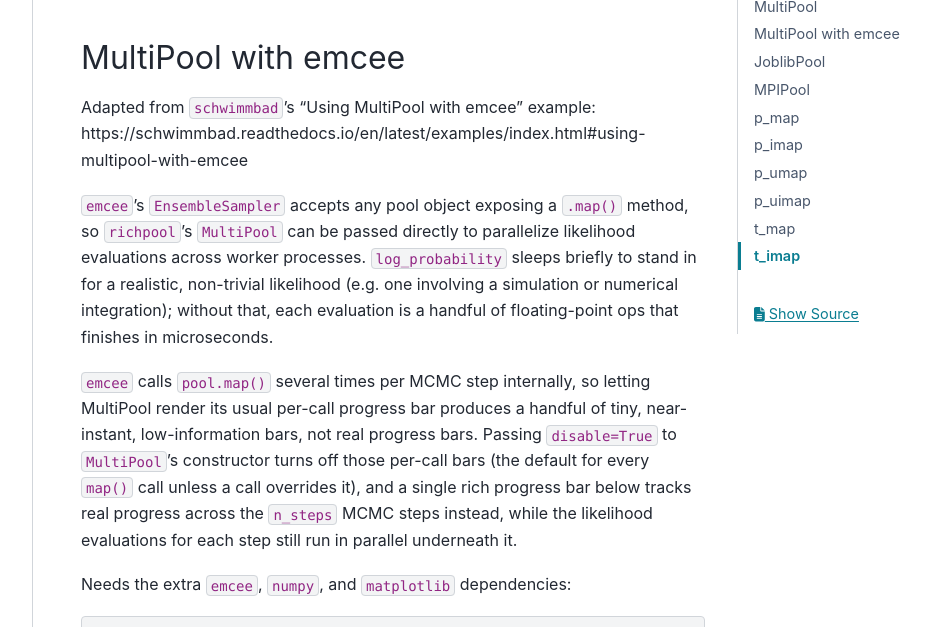
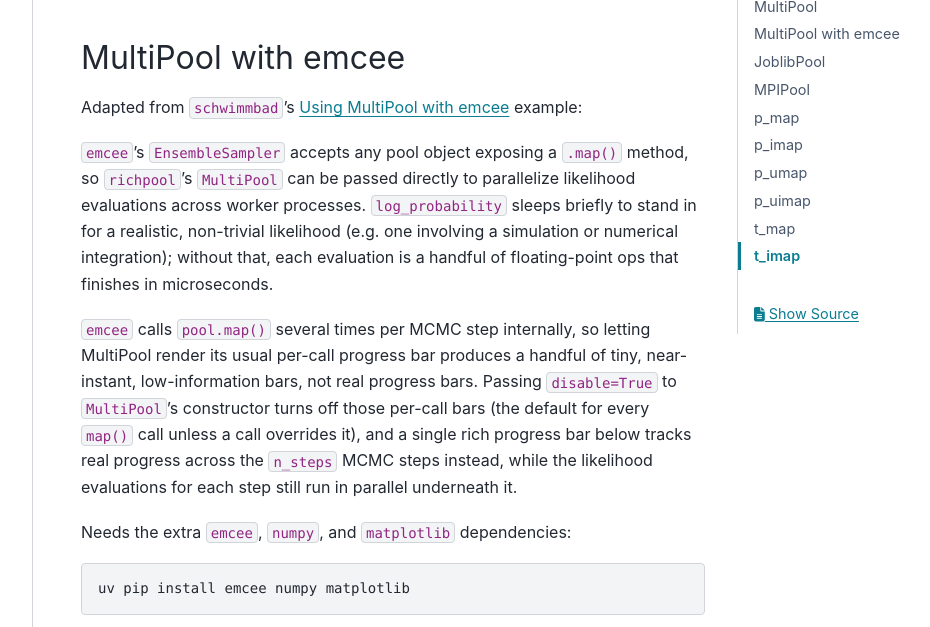
Before and after one commit to sahiljhawar/richpool, a Sphinx documentation site: the page built from docs/examples.md, in a window 1280 px wide and 900 px high, scrolled down 498 px, cut to the strip 163-790 px from the top of the window. Shown: the whole strip, without its empty margins (287-1217 px from the left). Built offline with Sphinx 7.4.7 and the PyData theme 0.15.4, drawn with Linux system fonts in a browser that asks for light colours.

Commit message:
fix link

````diff
--- a/docs/examples.md
+++ b/docs/examples.md
@@ -21,8 +21,8 @@ Every example below is executed as part of building the docs (via
 
 ## MultiPool with emcee
 
-Adapted from `schwimmbad`'s "Using MultiPool with emcee" example:
-https://schwimmbad.readthedocs.io/en/latest/examples/index.html#using-multipool-with-emcee
+Adapted from `schwimmbad`'s [Using MultiPool with emcee](https://schwimmbad.readthedocs.io/en/latest/examples/index.html#using-multipool-with-emcee) example:
+
 
 `emcee`'s `EnsembleSampler` accepts any pool object exposing a `.map()` method, so
 `richpool`'s `MultiPool` can be passed directly to parallelize likelihood
@@ -40,6 +40,7 @@ tracks real progress across the `n_steps` MCMC steps instead, while the
 likelihood evaluations for each step still run in parallel underneath it.
 
 Needs the extra `emcee`, `numpy`, and `matplotlib` dependencies:
+
 ```bash
 uv pip install emcee numpy matplotlib
 ```
````
